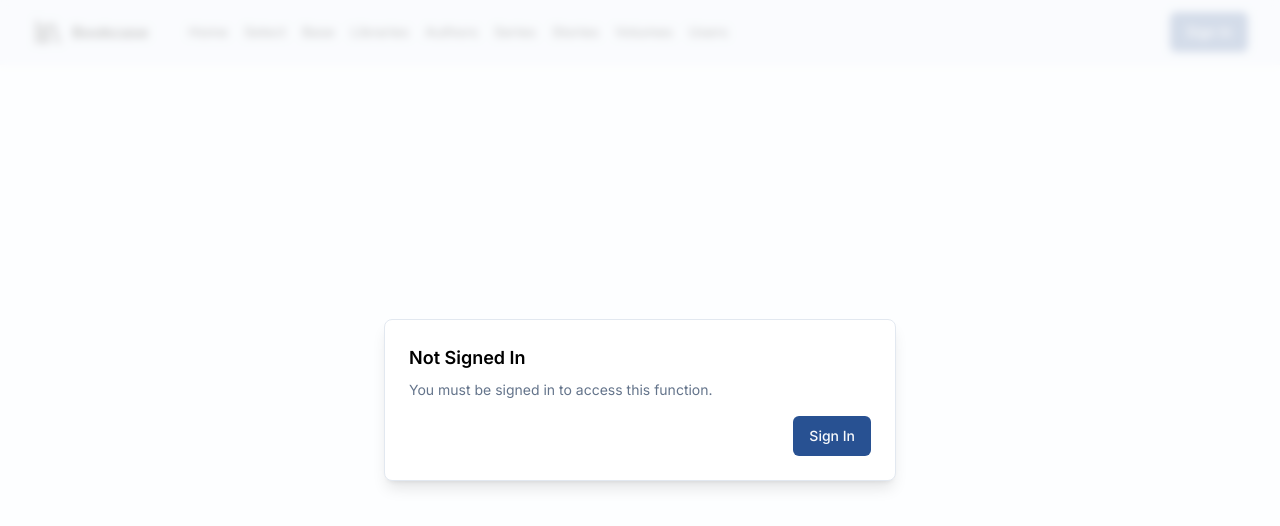
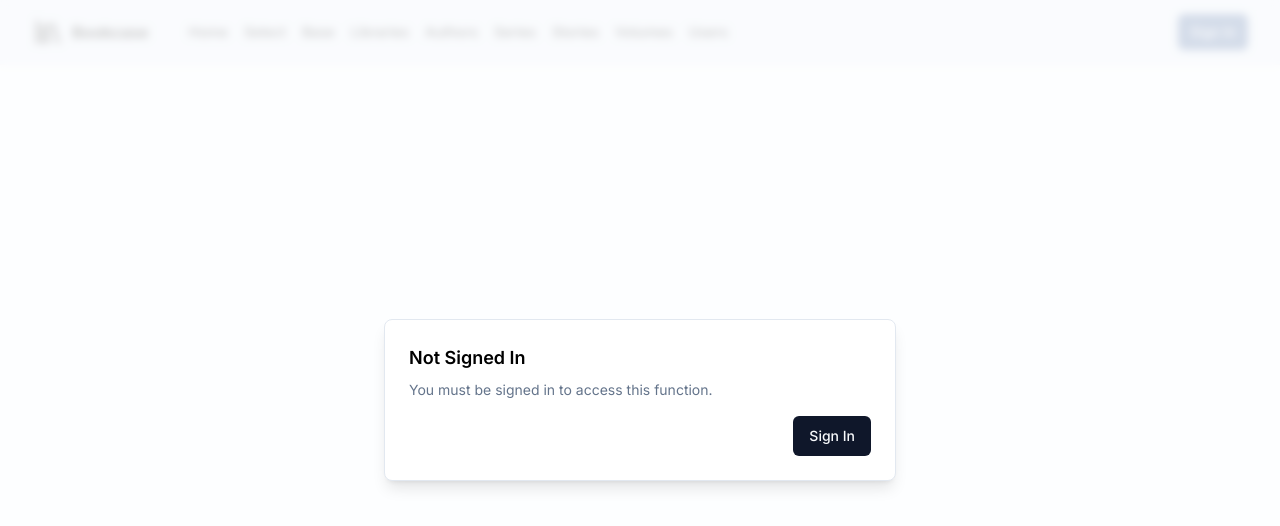
Before and after one commit to craigmcc/bookcase, a Next.js app: page /base in a window 1280 px wide. Shown: the top 526 px of the page. Built offline with nearby package versions, Linux system fonts and the light colour scheme; no server answers.

Commit message:
Clean up and use my Button. TODO: NextJS <Link> has some of its own styles.

```diff
--- a/src/app/auth/signin/page.tsx
+++ b/src/app/auth/signin/page.tsx
@@ -18,7 +18,7 @@ import {zodResolver} from "@hookform/resolvers/zod";
 
 // Internal Modules ----------------------------------------------------------
 
-import {Button} from "@/components/ui/button";
+import {Button} from "@/components/my/Button";
 import {
     Form,
     FormControl,
@@ -112,7 +112,7 @@ export default function SignIn() {
                         </FormItem>
                     )}
                 />
-                <Button className="bg-primary-700" type="submit">Sign In</Button>
+                <Button type="submit" variant="primary">Sign In</Button>
             </form>
         </Form>
     )
--- a/src/components/layout/SignInButton.tsx
+++ b/src/components/layout/SignInButton.tsx
@@ -12,19 +12,23 @@ import {MouseEventHandler} from "react";
 
 // Internal Modules ----------------------------------------------------------
 
-import {Button} from "@/components/ui/button";
+import {Button} from "@/components/my/Button";
 
 // Public Objects ------------------------------------------------------------
 
 export interface SignInButtonProps {
-    onClick: MouseEventHandler<HTMLButtonElement>
+    // Optional CSS classes to add
+    className?: string,
+    // Required handler for button clicks
+    onClick: MouseEventHandler<HTMLButtonElement>,
 }
 
 export function SignInButton(props: SignInButtonProps) {
     return (
         <Button
-            className="bg-primary-700"
+            className={props.className ? props.className : undefined}
             onClick={props.onClick}
+            variant="primary"
         >
             Sign In
         </Button>
--- a/src/components/layout/SignOutButton.tsx
+++ b/src/components/layout/SignOutButton.tsx
@@ -12,19 +12,23 @@ import {MouseEventHandler} from "react";
 
 // Internal Modules ----------------------------------------------------------
 
-import {Button} from "@/components/ui/button";
+import {Button} from "@/components/my/Button";
 
 // Public Objects ------------------------------------------------------------
 
 export interface SignOutButtonProps {
-    onClick: MouseEventHandler<HTMLButtonElement>
+    // Optional CSS classes to add
+    className?: string,
+    // Required handler for button clicks
+    onClick: MouseEventHandler<HTMLButtonElement>,
 }
 
 export function SignOutButton(props: SignOutButtonProps) {
     return (
         <Button
-            className="bg-primary-700"
+            className={props.className ? props.className : undefined}
             onClick={props.onClick}
+            variant="primary"
         >
             Sign Out
         </Button>
--- a/src/components/my/Button.tsx
+++ b/src/components/my/Button.tsx
@@ -37,7 +37,6 @@ export const ButtonVariants = cva(
             fullWidth: { true: "w-full", false: "w-fit" },
             // Component size selection
             size: {
-                default: [],
                 sm: "h-9 rounded-md px-3",
                 lg: "h-11 rounded-md px-8",
                 icon: "h-10 w-10",
@@ -45,11 +44,8 @@ export const ButtonVariants = cva(
             // Overall style selection
             // TODO: dark mode support across the board
             variant: {
-                default: [
-                    "bg-primary-500", "hover:bg-primary-700", "text-slate-50",
-                ],
                 info: [
-                    "bg-info-500", "hover:bg-info-700", "text-slate-50",
+                    "bg-info-700", "hover:bg-info-900", "text-slate-50",
                 ],
                 // TODO: outline with different border colors?
                 outline: [
@@ -57,24 +53,24 @@ export const ButtonVariants = cva(
                     "text-slate-50", "hover:text-slate-900",
                 ],
                 primary: [
-                    "bg-primary-500", "hover:bg-primary-700", "text-slate-50",
+                    "bg-primary-700", "hover:bg-primary-900", "text-slate-50",
                 ],
                 secondary: [
-                    "bg-secondary-500", "hover:bg-secondary-700", "text-slate-50",
+                    "bg-secondary-700", "hover:bg-secondary-900", "text-slate-50",
                 ],
                 success: [
-                    "bg-success-500", "hover:bg-success-700", "text-slate-50",
+                    "bg-success-700", "hover:bg-success-900", "text-slate-50",
                 ],
                 warning: [
-                    "bg-warning-500", "hover:bg-warning-500", "text-slate-50",
+                    "bg-warning-700", "hover:bg-warning-900", "text-slate-50",
                 ],
             },
         },
         // Defaults for variants that are not specified
         defaultVariants: {
             fullWidth: false,
-            size: "default",
-            variant: "default",
+            size: "sm",
+            variant: "primary",
         }
     }
 )
@@ -90,7 +86,7 @@ export const Button = React.forwardRef<HTMLButtonElement, ButtonProps>(
         const Comp = asChild ? Slot : "button";
         return (
             <Comp
-                className={cn({className, fullWidth, size, variant})}
+                className={cn(ButtonVariants({className, fullWidth, size, variant}))}
                 ref={ref}
                 {...props}
             />
--- a/src/components/select/ManageLibrariesCard.tsx
+++ b/src/components/select/ManageLibrariesCard.tsx
@@ -16,7 +16,7 @@ import Link from "next/link";
 
 // Internal Modules ----------------------------------------------------------
 
-import {Button} from "@/components/ui/button";
+import {Button} from "@/components/my/Button";
 import {
     Card,
     CardContent,
@@ -48,7 +48,8 @@ export default function ManageLibrariesCard() {
                 </div>
                 <Link href="/libraries">
                     <Button
-                        className="w-full bg-secondary"
+                        fullWidth
+                        variant="secondary"
                     >
                         Manage Libraries
                     </Button>
--- a/src/components/select/ManageUsersCard.tsx
+++ b/src/components/select/ManageUsersCard.tsx
@@ -16,7 +16,7 @@ import Link from "next/link";
 
 // Internal Modules ----------------------------------------------------------
 
-import {Button} from "@/components/ui/button";
+import {Button} from "@/components/my/Button";
 import {
     Card,
     CardContent,
@@ -48,7 +48,8 @@ export default function ManageUsersCard() {
                 </div>
                 <Link href="/users">
                 <Button
-                    className="w-full bg-secondary"
+                    fullWidth
+                    variant="secondary"
                 >
                     Manage Users
                 </Button>
--- a/src/components/select/SelectLibraryForm.tsx
+++ b/src/components/select/SelectLibraryForm.tsx
@@ -17,7 +17,7 @@ import {ChangeEvent, useContext, useState} from "react";
 
 import {LibraryPlus} from "@/actions/LibraryActions";
 import {LibraryContext} from "@/components/layout/LibraryContext";
-import {Button} from "@/components/ui/button";
+import {Button} from "@/components/my/Button";
 import {SelectOption} from "@/types/types";
 
 // Public Objects ------------------------------------------------------------
@@ -75,8 +75,9 @@ export default function SelectLibraryForm(props: SelectLibraryFormProps) {
             </select>
             <Link href="/base">
                 <Button
-                    className="bg-primary-700 hover:bg-primary-900 p-2 w-full"
                     disabled={libraryId < 0}
+                    fullWidth
+                    variant="primary"
                 >
                     Select Library
                 </Button>
--- a/src/components/shared/NotSelected.tsx
+++ b/src/components/shared/NotSelected.tsx
@@ -12,11 +12,10 @@
 // External Modules ----------------------------------------------------------
 
 import Link from "next/link";
-import {useState} from "react";
 
 // Internal Modules ----------------------------------------------------------
 
-import {Button} from "@/components/ui/button";
+import {Button} from "@/components/my/Button";
 import {
     AlertDialog,
     AlertDialogAction,
@@ -42,9 +41,7 @@ export default function NotSSelected() {
                 <AlertDialogFooter>
                     <AlertDialogAction asChild>
                         <Link href="/select">
-                            <Button
-                                className="bg-primary-700 hover:bg-primary-900"
-                            >
+                            <Button variant="primary">
                                 Select Library
                             </Button>
                         </Link>
--- a/src/components/shared/NotSignedIn.tsx
+++ b/src/components/shared/NotSignedIn.tsx
@@ -13,11 +13,10 @@
 // External Modules ----------------------------------------------------------
 
 import {signIn} from "next-auth/react";
-import {useState} from "react";
 
 // Internal Modules ----------------------------------------------------------
 
-import {Button} from "@/components/ui/button";
+import {Button} from "@/components/my/Button";
 import {
     AlertDialog,
     AlertDialogAction,
@@ -31,9 +30,8 @@ import {
 // Public Objects ------------------------------------------------------------
 
 export default function NotSignedIn() {
-    const [open, setOpen] = useState<boolean>(true);
     return (
-        <AlertDialog open={open}>
+        <AlertDialog open={true}>
             <AlertDialogContent>
                 <AlertDialogHeader>
                     <AlertDialogTitle>Not Signed In</AlertDialogTitle>
@@ -44,12 +42,11 @@ export default function NotSignedIn() {
                 <AlertDialogFooter>
                     <AlertDialogAction asChild>
                         <Button
-                            className="bg-primary-700 hover:bg-primary-900"
                             onClick={() => {
-                                //console.log("Clicked OK in NotSignedIn dialog
-                                setOpen(false);
+                                //console.log("Clicked OK in NotSignedIn dialog")
                                 signIn();
                             }}
+                            variant="primary"
                         >
                             Sign In
                         </Button>
```
Also changed, not shown: src/components/shared/NotAuthorized.tsx (+2 -6 lines), 1 other file (tests, documents, lock files or other folders).
